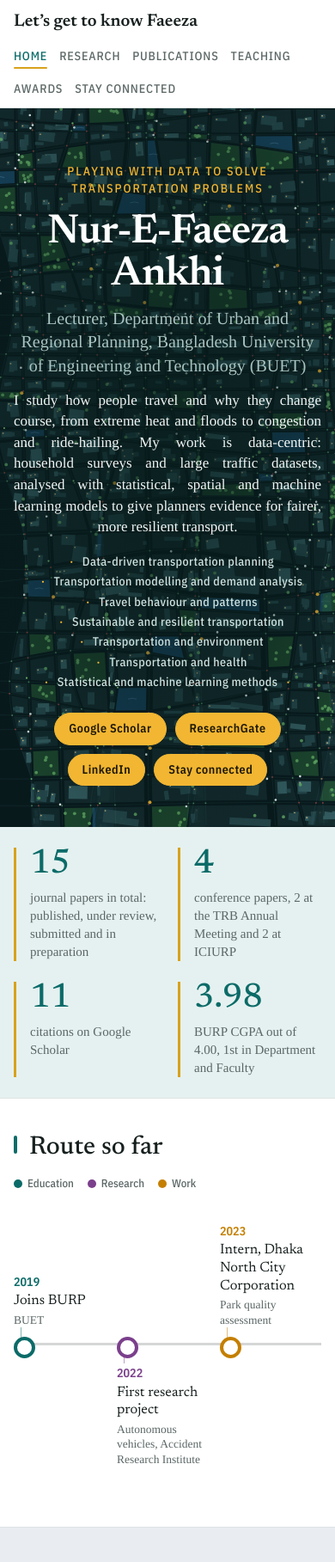
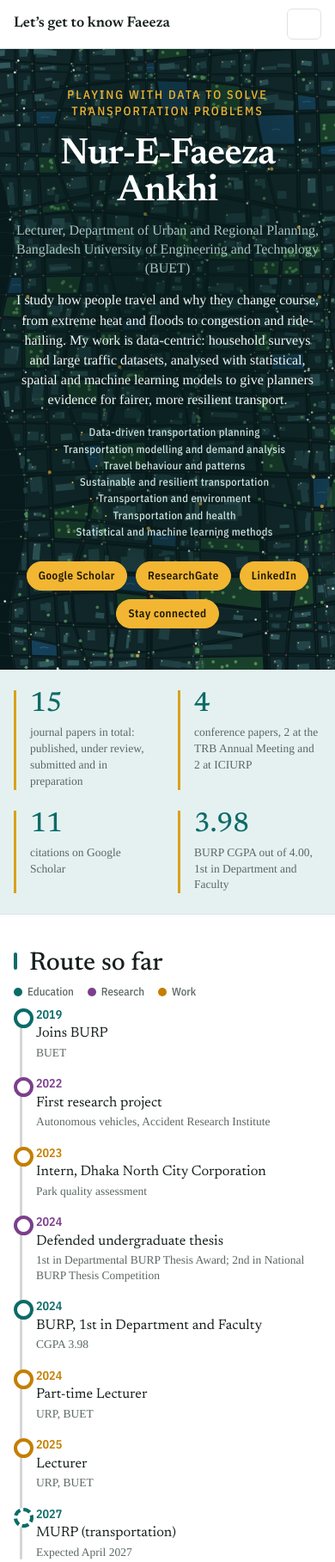
Before and after one commit to Nur-E-FaeezaAnkhi/Nur-E-FaeezaAnkhi.github.io, a plain HTML site: page index.html in a window 390 px wide. Shown: the top 1817 px of the page at 86% size. Drawn offline with nearby package versions, Linux system fonts and the light colour scheme; animation ran at ten frames a second.

Commit message:
Add files via upload

```diff
--- a/index.html
+++ b/index.html
@@ -546,6 +546,54 @@ body { line-height: 1.38 !important; }
 /* status labels on paper cards: breathing room on all sides */
 .paper .st { padding: 4px 11px !important; box-sizing: border-box; border-radius: 4px; }
 
+
+/* Phone layout */
+.menu-btn { display: none; }
+@media (max-width: 760px) {
+  .bar-inner { flex-wrap: nowrap; padding: 10px 16px; }
+  .brand { font-size: 17px; }
+  .menu-btn { display: inline-flex; flex-direction: column; justify-content: center; gap: 4px; width: 40px; height: 36px; padding: 0 9px; border: 1px solid var(--rule); border-radius: 6px; background: var(--paper); cursor: pointer; }
+  .menu-btn span { display: block; height: 2px; background: var(--ink); border-radius: 1px; transition: transform .2s, opacity .2s; }
+  .menu-btn[aria-expanded="true"] span:nth-child(1) { transform: translateY(6px) rotate(45deg); }
+  .menu-btn[aria-expanded="true"] span:nth-child(2) { opacity: 0; }
+  .menu-btn[aria-expanded="true"] span:nth-child(3) { transform: translateY(-6px) rotate(-45deg); }
+  .nav { display: none; position: absolute; left: 0; right: 0; top: 100%; flex-direction: column; gap: 0; background: var(--paper); border-bottom: 1px solid var(--rule); box-shadow: 0 10px 24px rgba(0,0,0,.08); padding: 6px 16px 10px; }
+  .nav.open { display: flex; }
+  .nav a { padding: 11px 0; border-bottom: 1px solid var(--rule); font-size: 14px; }
+  .nav a:last-child { border-bottom: 0; }
+  .nav a.on::after { display: none; }
+  .bar { position: sticky; }
+  .hero { padding: 44px 0 20px !important; }
+  .hero h1 { font-size: clamp(38px, 11vw, 52px) !important; }
+  .hero .role { font-size: 16px !important; }
+  .ident .lede { text-align: center !important; font-size: 16px; }
+  .interests-line { font-size: 12.5px; flex-direction: column; align-items: center; gap: 2px; }
+  .interests-line span::before { margin: 0 6px; }
+  .interests-line span:last-child::after { display: none; }
+  .hero-band .chip { font-size: 13px; padding: 7px 13px; }
+  .stats dt { font-size: 32px !important; }
+  .stats dd { font-size: 13.5px; }
+  /* timeline becomes vertical */
+  .tl-head { flex-direction: column; gap: 6px; }
+  .tl-scroll { overflow: visible; }
+  .rt { display: block !important; min-width: 0 !important; height: auto !important; padding-left: 26px !important; }
+  .rt::before { left: 7px !important; right: auto !important; top: 6px !important; bottom: 18px; width: 3px; height: auto !important; }
+  .rt::after { display: none; }
+  .tl-stop, .tl-stop:nth-child(odd), .tl-stop:nth-child(even) { display: block !important; height: auto !important; padding: 0 0 18px !important; margin: 0 !important; text-align: left; position: relative; }
+  .tl-stop::before { left: -26px !important; top: 2px !important; width: 15px; height: 15px; }
+  .tl-stop::after { display: none; }
+  .tl-yr, .tl-t, .tl-s { display: block; }
+  /* pages: no duplicate section title under the banner */
+  section.block:not([data-view="home"]) > h2 { display: none !important; }
+  section.block { grid-template-columns: 1fr !important; gap: 14px !important; padding: 24px 0 !important; }
+  .page-band h1 { font-size: 34px; }
+  .mosaic-head h2 { font-size: 26px; }
+  .tile { min-height: 0 !important; }
+  .t-active .dims { margin-top: 12px; }
+  .news-list li { grid-template-columns: 80px 1fr; gap: 10px; }
+  .contact-list li { grid-template-columns: 1fr; gap: 2px; }
+}
+
 footer { border-top: 1px solid var(--rule); padding: 32px 0 48px; color: var(--muted); font-size: 15px; }
 footer .wrap { display: flex; justify-content: space-between; gap: 16px; flex-wrap: wrap; }
 
@@ -570,7 +618,8 @@ footer .wrap { display: flex; justify-content: space-between; gap: 16px; flex-wr
 <header class="bar">
   <div class="bar-inner">
     <a class="brand" href="#home">Let&rsquo;s get to know Faeeza</a>
-    <nav class="nav" aria-label="Pages">
+    <button class="menu-btn" id="menu-btn" type="button" aria-expanded="false" aria-controls="site-nav" aria-label="Open menu"><span></span><span></span><span></span></button>
+    <nav class="nav" id="site-nav" aria-label="Pages">
       <a href="#home" data-nav="home">Home</a>
       <a href="#research" data-nav="research">Research</a>
       <a href="#publications" data-nav="publications">Publications</a>
@@ -1179,9 +1228,9 @@ footer .wrap { display: flex; justify-content: space-between; gap: 16px; flex-wr
       <div class="skillset">
         <div class="sk"><h3>Programming</h3><p><span class="tool strong">R</span><span class="tool strong">Python</span><span class="tool">C</span></p></div>
         <div class="sk"><h3>Statistical analysis</h3><p><span class="tool">SPSS</span><span class="tool">AMOS</span><span class="tool">Stata</span></p></div>
-        <div class="sk"><h3>Spatial analysis</h3><p><span class="tool">ArcGIS</span><span class="tool">ArcGIS Pro</span><span class="tool">QGIS</span></p></div>
+        <div class="sk"><h3>Spatial analysis</h3><p><span class="tool strong">ArcGIS</span><span class="tool strong">ArcGIS Pro</span><span class="tool">QGIS</span></p></div>
         <div class="sk"><h3>Database management</h3><p><span class="tool">SQL</span></p></div>
-        <div class="sk"><h3>Traffic simulation and modelling</h3><p><span class="tool">PTV Vissim</span><span class="tool">PTV Visum</span></p></div>
+        <div class="sk"><h3>Traffic simulation and modelling</h3><p><span class="tool strong">PTV Vissim</span><span class="tool">PTV Visum</span></p></div>
         <div class="sk"><h3>Design and visualisation</h3><p><span class="tool">AutoCAD</span><span class="tool">Adobe Illustrator</span></p></div>
         <div class="sk"><h3>Workflow</h3><p><span class="tool strong">Excel</span><span class="tool">Jupyter Notebook</span><span class="tool">Word, PowerPoint, Access, Project</span></p></div>
       </div>
@@ -1242,8 +1291,8 @@ footer .wrap { display: flex; justify-content: space-between; gap: 16px; flex-wr
 (function () {
   var reduce = window.matchMedia && window.matchMedia("(prefers-reduced-motion: reduce)").matches;
   function canvas(id) { var c = document.getElementById(id); if (!c) return null; var o = { c: c, x: c.getContext("2d") };
-    var fit = function () { var d = window.devicePixelRatio || 1; o.w = c.clientWidth || 1; o.h = c.clientHeight || 1; c.width = o.w * d; c.height = o.h * d; o.x.setTransform(d, 0, 0, d, 0, 0); };
-    fit(); if (window.ResizeObserver) new ResizeObserver(fit).observe(c); return o; }
+    var fit = function () { var d = window.devicePixelRatio || 1, w = c.clientWidth || 1, h = c.clientHeight || 1; if (w === o.w && h === o.h) return; o.w = w; o.h = h; c.width = w * d; c.height = h * d; o.x.setTransform(d, 0, 0, d, 0, 0); };
+    fit(); if (window.ResizeObserver) new ResizeObserver(function () { requestAnimationFrame(fit); }).observe(c); return o; }
   /* walking: real shares for commuters */
   var wg = document.getElementById("walkgrid");
   if (wg) {
@@ -1260,7 +1309,7 @@ footer .wrap { display: flex; justify-content: space-between; gap: 16px; flex-wr
   var sp = document.getElementById("spark");
   if (sp) {
     var M = [1.35,1.28,1.24,1.22,1.21,1.25,1.35,1.48,1.60,1.73,1.67,1.72,1.76,1.78,1.74,1.68,1.75,1.86,1.93,1.88,1.76,1.62,1.50,1.42];
-    var drawSpark = function () { var W = Math.max(200, sp.clientWidth), Hs = 104;
+    var drawSpark = function () { var W = Math.max(200, sp.clientWidth), Hs = 104; if (+sp.dataset.w === W) return;
       sp.setAttribute("viewBox", "0 0 " + W + " 110"); sp.setAttribute("preserveAspectRatio", "xMidYMid meet");
       var X = function (h) { return h / 23 * W; }, Y = function (v) { return 100 - (v - 1.0) / 1.0 * 100; };
       var line = M.map(function (v, h) { return (h ? "L" : "M") + X(h).toFixed(1) + " " + Y(v).toFixed(1); }).join(" ");
@@ -1271,7 +1320,7 @@ footer .wrap { display: flex; justify-content: space-between; gap: 16px; flex-wr
         '<text x="' + (X(8) + 4) + '" y="12">08:00 to 21:00</text><text x="' + (X(18) - 2) + '" y="' + (Y(1.93) - 6) + '" text-anchor="end">peak 18:00</text><text x="4" y="' + (Y(1.2) - 4) + '">Eid</text>';
       kept.forEach(function (k) { sp.appendChild(k); }); sp.dataset.w = W; };
     drawSpark(); window.__drawSpark = drawSpark;
-    if (window.ResizeObserver) new ResizeObserver(drawSpark).observe(sp);
+    if (window.ResizeObserver) new ResizeObserver(function () { requestAnimationFrame(drawSpark); }).observe(sp);
   }
   /* ride-hailing: origin-destination arcs */
   var A = canvas("arcs");
@@ -1316,8 +1365,8 @@ footer .wrap { display: flex; justify-content: space-between; gap: 16px; flex-wr
 (function () {
   var reduce = window.matchMedia && window.matchMedia("(prefers-reduced-motion: reduce)").matches;
   function canvas(id) { var c = document.getElementById(id); if (!c) return null; var o = { c: c, x: c.getContext("2d") };
-    var fit = function () { var d = window.devicePixelRatio || 1; o.w = c.clientWidth || 1; o.h = c.clientHeight || 1; c.width = o.w * d; c.height = o.h * d; o.x.setTransform(d, 0, 0, d, 0, 0); };
-    fit(); if (window.ResizeObserver) new ResizeObserver(fit).observe(c); return o; }
+    var fit = function () { var d = window.devicePixelRatio || 1, w = c.clientWidth || 1, h = c.clientHeight || 1; if (w === o.w && h === o.h) return; o.w = w; o.h = h; c.width = w * d; c.height = h * d; o.x.setTransform(d, 0, 0, d, 0, 0); };
+    fit(); if (window.ResizeObserver) new ResizeObserver(function () { requestAnimationFrame(fit); }).observe(c); return o; }
   /* hero: a night city from above with small, irregular blocks and some curving streets; buildings, parks, ponds, signals and mixed traffic */
   (function () { var B = canvas("hero-bg");
   if (B) {
@@ -1401,5 +1450,11 @@ footer .wrap { display: flex; justify-content: space-between; gap: 16px; flex-wr
     drawP(); }
 })();
 </script>
+<script>
+(function () { var b = document.getElementById("menu-btn"), n = document.getElementById("site-nav"); if (!b || !n) return;
+  b.addEventListener("click", function () { var o = n.classList.toggle("open"); b.setAttribute("aria-expanded", String(o)); b.setAttribute("aria-label", o ? "Close menu" : "Open menu"); });
+  n.addEventListener("click", function (e) { if (e.target.tagName === "A") { n.classList.remove("open"); b.setAttribute("aria-expanded", "false"); b.setAttribute("aria-label", "Open menu"); } });
+})();
+</script>
 </body>
 </html>
```
